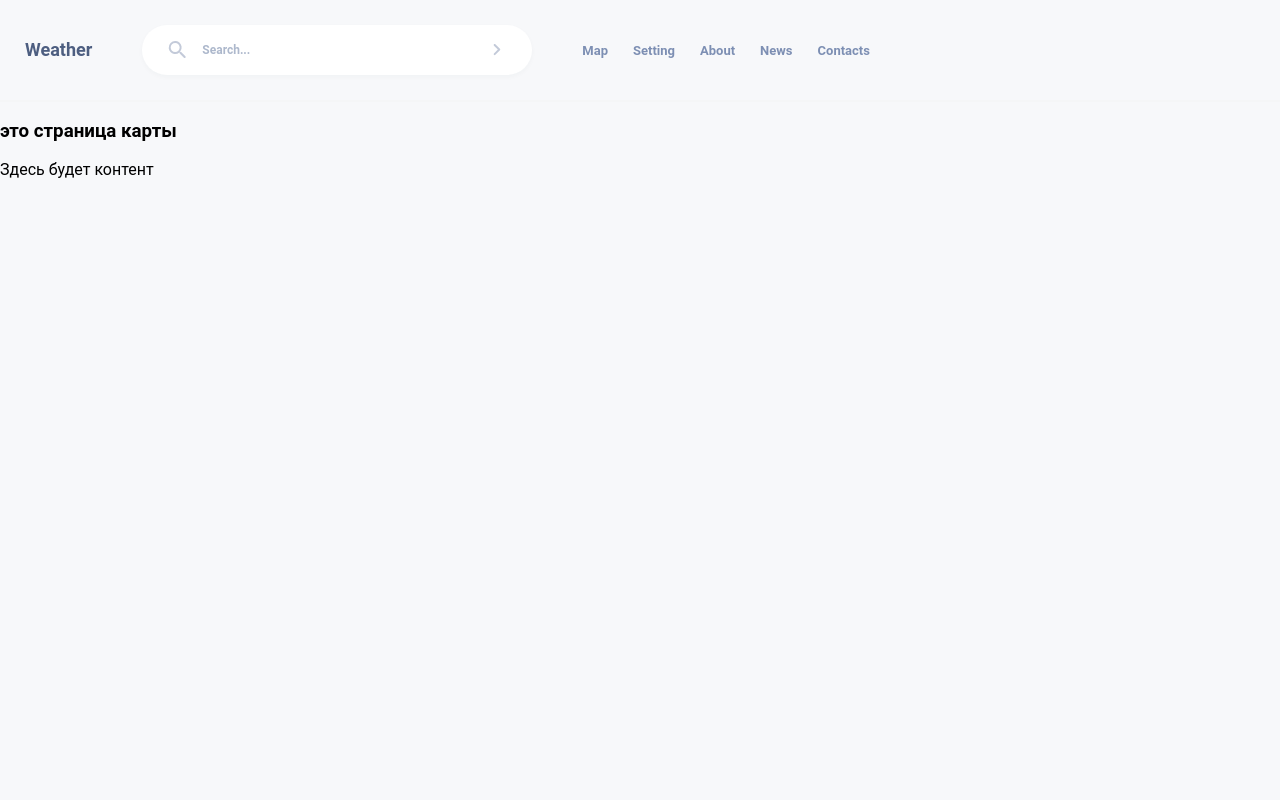
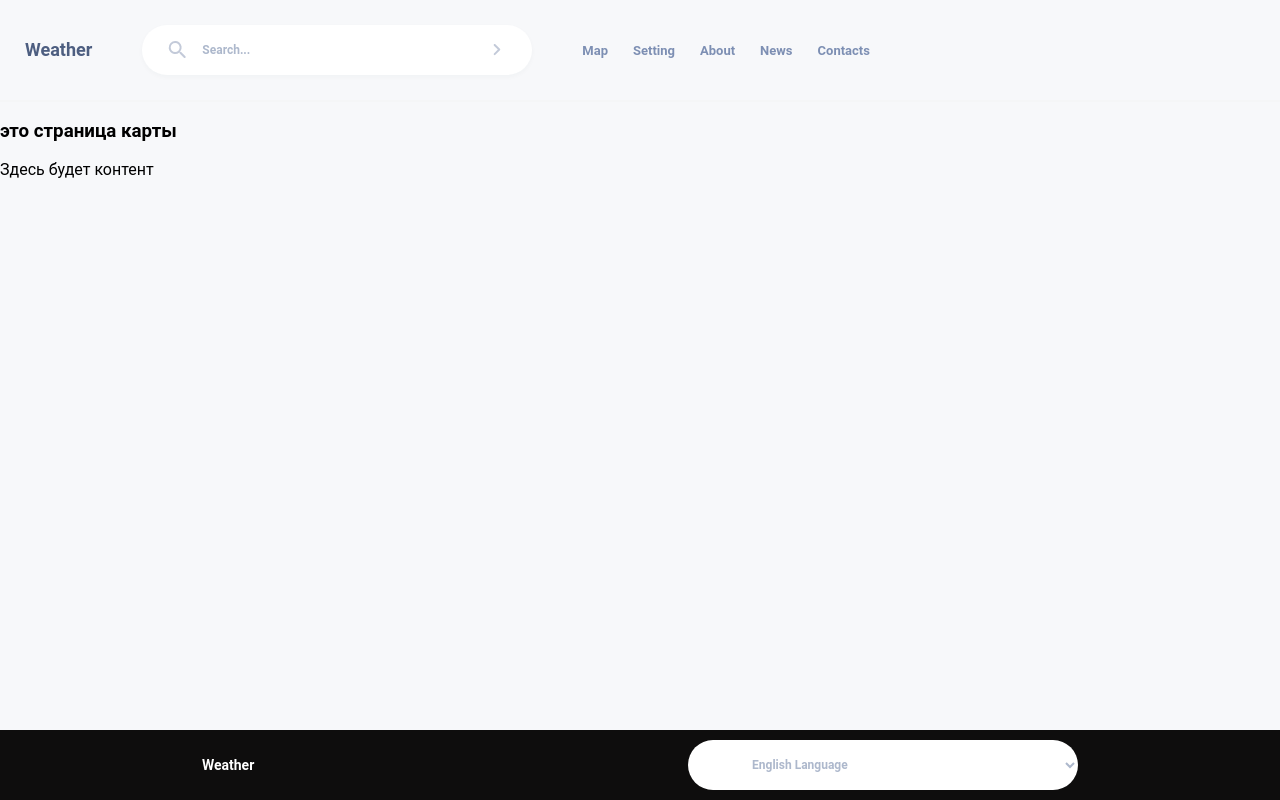
Before and after one commit to MarisaSon/Wether_NextJS, a Next.js app: page /map in a window 1280 px wide. Shown: the top 800 px of the page. Built offline with nearby package versions, Linux system fonts and the light colour scheme.

Commit message:
Футер внесены правки

```diff
--- a/src/app/layout.tsx
+++ b/src/app/layout.tsx
@@ -1,13 +1,9 @@
 import type { Metadata } from 'next';
-import { Inter } from 'next/font/google';
 import Header from '@/components/header';
 import type { ReactNode } from 'react';
 import Providers from './Providers';
 import Footer from '@/components/footer';
 import Main from '@/components/main';
-
-
-// const inter = Inter({ subsets: ['latin'] });
 
 export const metadata: Metadata = {
   title: 'Weather',
@@ -21,7 +17,7 @@ export default function Layout({ children }: { children: ReactNode }) {
         <Providers>
           <Header />
           {children}
-          <Main/>
+          <Main />
           <Footer />
         </Providers>
       </body>
--- a/src/app/map/page.tsx
+++ b/src/app/map/page.tsx
@@ -1,7 +1,9 @@
-export default function Map() {
+const Map = () => {
   return (
     <div>
       <h3>это страница карты</h3>
     </div>
   );
-}
+};
+
+export default Map;
--- a/src/app/page.tsx
+++ b/src/app/page.tsx
@@ -1,7 +1,9 @@
-export default function Page() {
+const Page = () => {
   return (
     <div>
       <h3>это главная страница</h3>
     </div>
   );
-}
+};
+
+export default Page;
--- a/src/app/settings/page.tsx
+++ b/src/app/settings/page.tsx
@@ -1,7 +1,9 @@
-export default function Settings() {
+const Settings = () => {
   return (
     <div>
       <h3>это страница настроек</h3>
     </div>
   );
-}
+};
+
+export default Settings;
--- a/src/components/footer.tsx
+++ b/src/components/footer.tsx
@@ -7,7 +7,10 @@ import styled from 'styled-components';
 const Root = styled.footer`
   display: flex;
   flex-direction: column;
-  min-height: 100vh;
+  position: fixed;
+  left: 0;
+  right: 0;
+  bottom: 0;
 `;
 
 const Div = styled.div`
@@ -24,7 +27,7 @@ const Footer = () => {
   return (
     <Root>
       <Div>
-        <Logo size="sm" color='lightTheme' />
+        <Logo size="sm" color="lightTheme" />
         <Select />
       </Div>
     </Root>
--- a/src/components/header.tsx
+++ b/src/components/header.tsx
@@ -13,7 +13,7 @@ const Root = styled.header`
   border-bottom: 2px solid #f5f6f7;
 `;
 
-export default function Header() {
+const Header = () => {
   return (
     <Root>
       <Logo href="/" />
@@ -21,4 +21,6 @@ export default function Header() {
       <Menu />
     </Root>
   );
-}
+};
+
+export default Header;
--- a/src/components/menu.tsx
+++ b/src/components/menu.tsx
@@ -20,7 +20,7 @@ const Li = styled.li`
   list-style-type: none;
 `;
 
-export default function Menu() {
+const Menu = () => {
   return (
     <Root>
       <Li>
@@ -34,4 +34,6 @@ export default function Menu() {
       <Li>Contacts</Li>
     </Root>
   );
-}
+};
+
+export default Menu;
--- a/src/components/search.tsx
+++ b/src/components/search.tsx
@@ -37,7 +37,7 @@ const RightSvg = styled.svg`
   pointer-events: none;
 `;
 
-export default function Search() {
+const Search = () => {
   return (
     <Root>
       <Svg
@@ -71,4 +71,6 @@ export default function Search() {
       </RightSvg>
     </Root>
   );
-}
+};
+
+export default Search;
--- a/src/styles/GlobalStyles.ts
+++ b/src/styles/GlobalStyles.ts
@@ -12,8 +12,6 @@ const GlobalStyles = createGlobalStyle`
     body {
     background-color: ${({ theme }) => theme.colors.grayBlue98};
     font-family: 'Roboto', sans-serif;
-    /* height: 100%; */
-
    }
 
    a {
```
Also changed, not shown: src/app/Providers.tsx (+4 -3 lines), src/components/ui/logo.tsx (line endings or trailing spaces).
